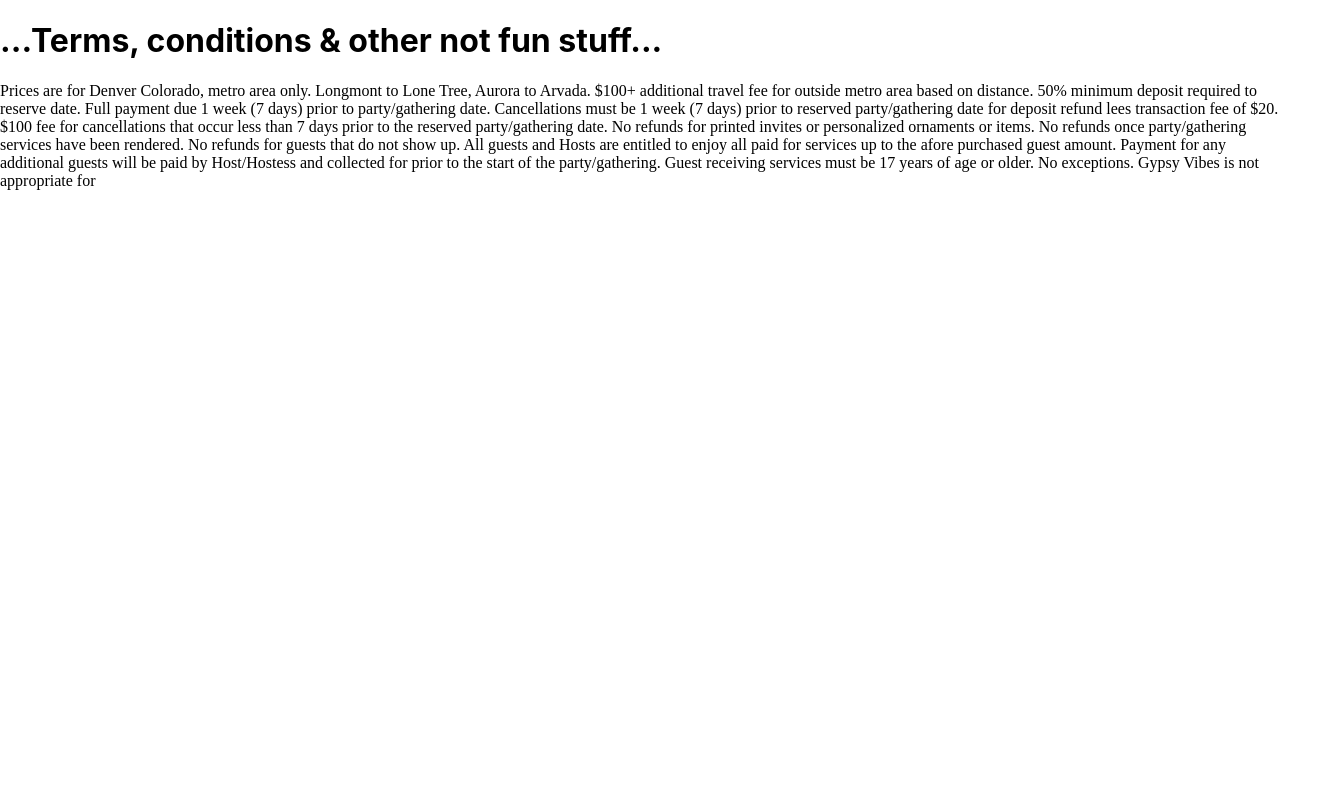
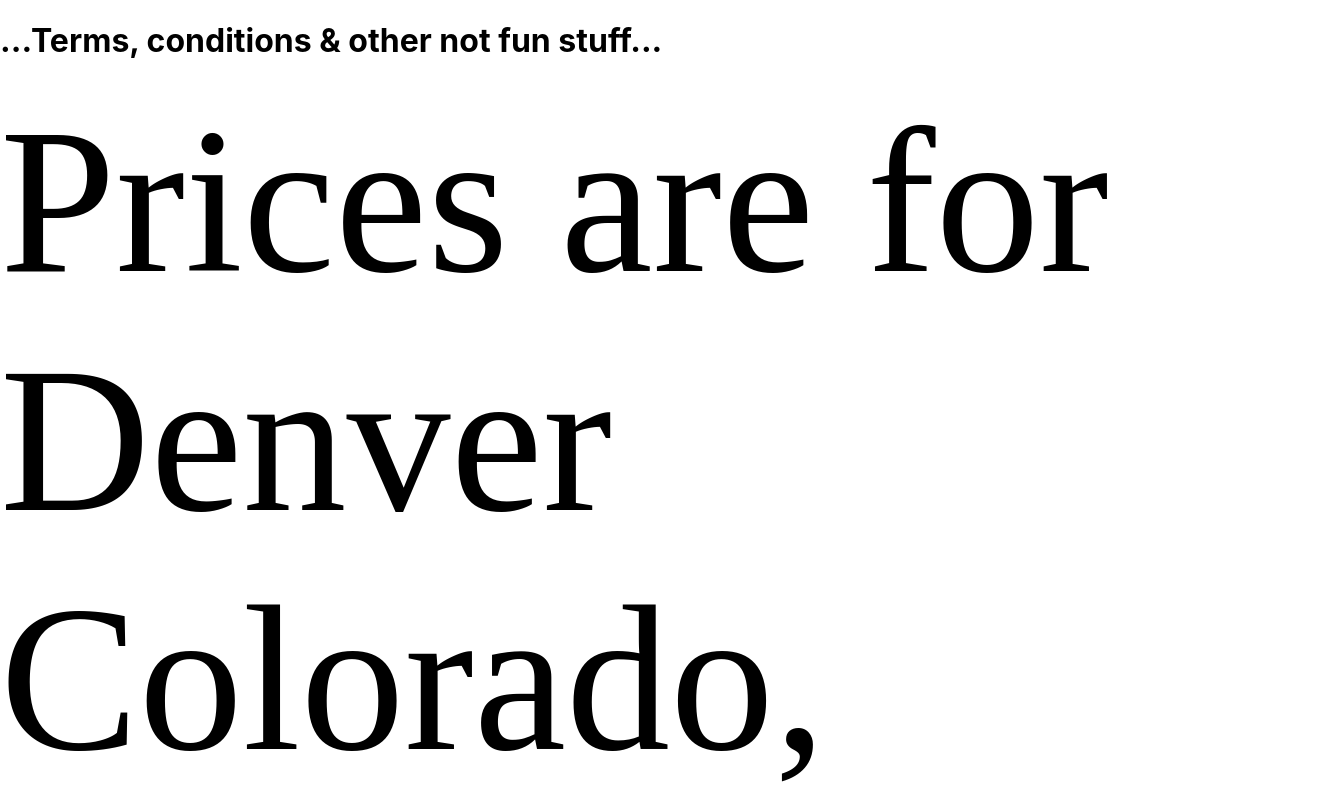
Before and after one commit to ADavidson02/gypsy_vibes, a React (Create React App) app: page /termsandconditions in a window 1280 px wide. Shown: the top 800 px of the page, 1323 px wide, since content can reach past the window. Built offline with nearby package versions, Linux system fonts and the light colour scheme.

Commit message:
Add styling

```diff
--- a/src/components/termsAndConditions/termsAndConditions.css
+++ b/src/components/termsAndConditions/termsAndConditions.css
@@ -1,3 +1,11 @@
-.termsText{
+.titileHeader {
   font-family: URW Chancery L, cursive;
+  font-size: 20rem;
+  display: inline-flexbox;
 }
+
+.termsText {
+  font-family: URW Chancery L, cursive;
+  display: inline-flexbox;
+  font-size: 13rem;
+}
```
